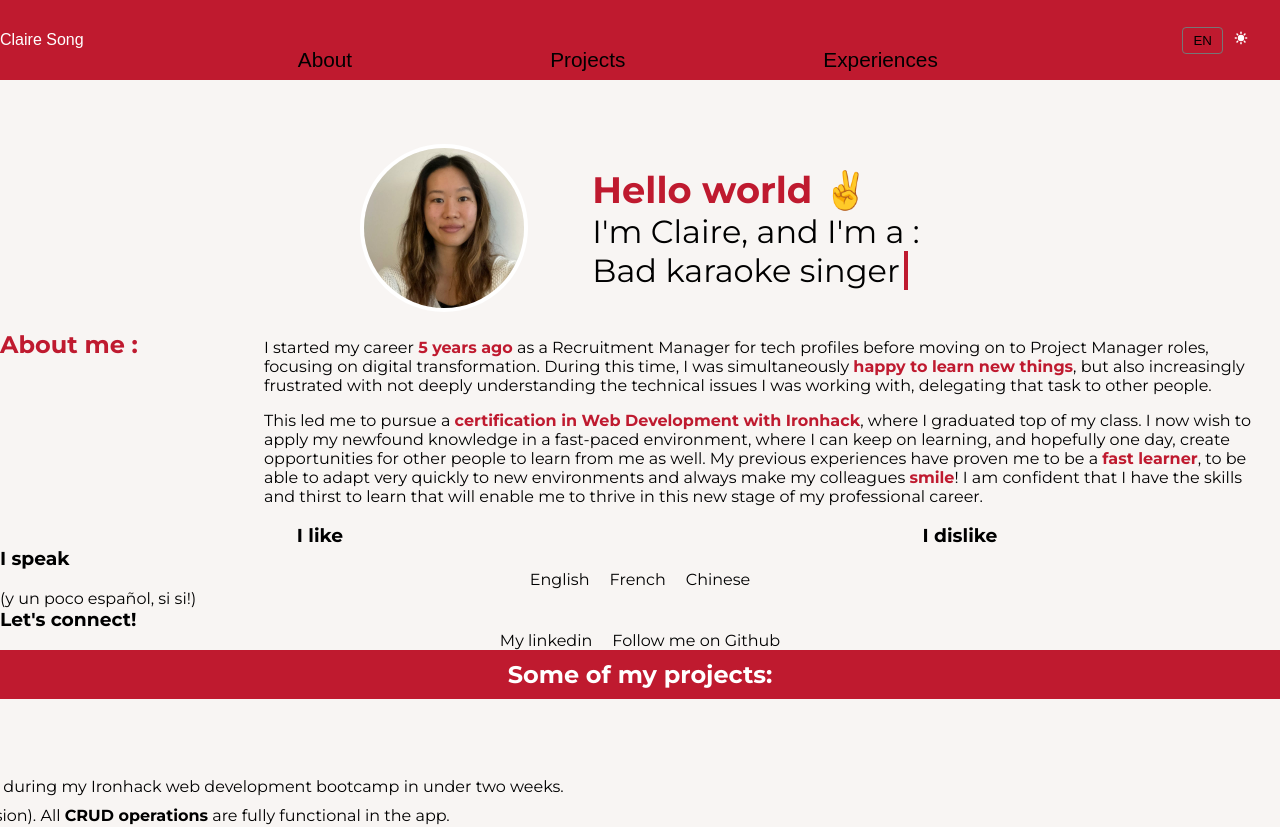
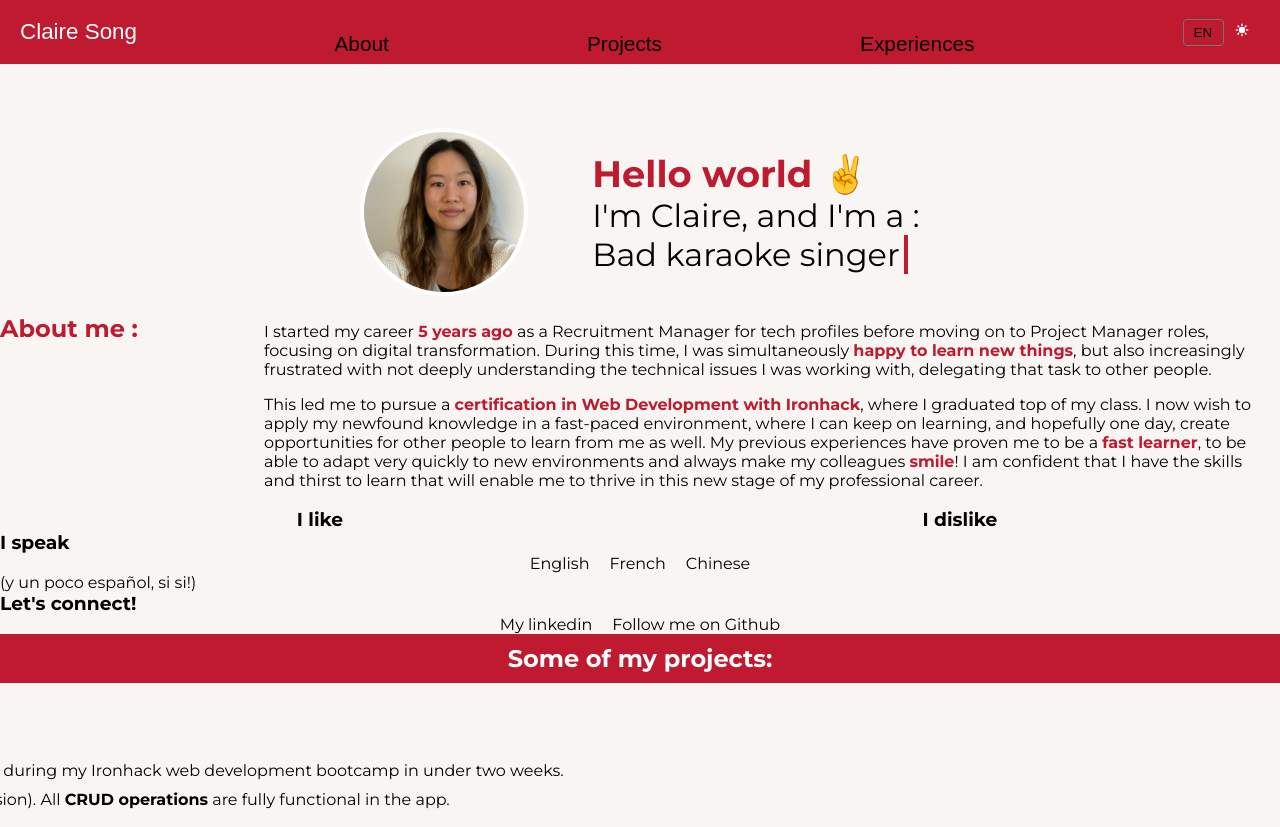
Before and after one commit to claire2d2/portfolio, a React (Vite) app: page / in a window 1280 px wide. Shown: the top 827 px of the page. Built offline with nearby package versions, Linux system fonts and the light colour scheme; grey boxes are pictures that could not be loaded; a web font is replaced by a local one.

Commit message:
nax fixes

```diff
--- a/src/layout/Navbar/Navbar.css
+++ b/src/layout/Navbar/Navbar.css
@@ -1,6 +1,6 @@
 nav {
   width: 100vw;
-  height: 10dvh;
+  height: 8dvh;
   position: sticky;
   top: 0;
   font-family: sans-serif;
@@ -15,6 +15,11 @@ nav {
 
 nav.nav-bar--hidden {
   transform: translateY(-100%);
+}
+
+.nav-title {
+  font-size: 1.4rem;
+  padding: 0 20px;
 }
 
 .homepage {
--- a/src/layout/Navbar/Navbar.tsx
+++ b/src/layout/Navbar/Navbar.tsx
@@ -1,6 +1,5 @@
 import useSettings from "../../context/useSettings";
 import { useState, useEffect } from "react";
-import { useNavigate } from "react-router-dom";
 import { HashLink } from "react-router-hash-link";
 
 // style
@@ -12,7 +11,6 @@ const Navbar = () => {
   const { darkMode, setDarkMode, setLanguage } = useSettings();
   const [navClassList, setNavClassList] = useState<string[]>([]);
   const scroll = useScrollListener();
-  const [currLocation, setCurrLocation] = useState<string>("");
 
   // make navbar disappear when scrolling down and reappear when scrolling up
   useEffect(() => {
@@ -24,20 +22,6 @@ const Navbar = () => {
     setNavClassList(_classList);
   }, [scroll.y, scroll.lastY]);
 
-  // highlight link if the user is currently at that page
-  useEffect(() => {
-    setCurrLocation(location.pathname.split("/")[1]);
-  }, []);
-
-  function changeLocation(destination: string) {
-    setCurrLocation(destination);
-    scrollToTop();
-  }
-
-  // scroll back to top when navigating between pages
-  function scrollToTop() {
-    window.scrollTo(0, 0);
-  }
   // handle dark mode
   // function to set a given theme/color-scheme
   function setTheme(themeName: string) {
@@ -83,35 +67,21 @@ const Navbar = () => {
   //TODO make navbar appear and disappear en fonction du scroll
   return (
     <nav className={navClassList.join(" ")}>
-      <div>
-        <button onClick={() => changeLocation("")}>Claire Song</button>
-      </div>
+      <div className="nav-title">Claire Song</div>
       <div className="pages">
         <ul>
           <li>
-            <HashLink
-              smooth
-              to="#about"
-              onClick={() => changeLocation("about")}
-            >
+            <HashLink smooth to="#about">
               About
             </HashLink>
           </li>
           <li>
-            <HashLink
-              smooth
-              to="#projects"
-              onClick={() => changeLocation("projects")}
-            >
+            <HashLink smooth to="#projects">
               Projects
             </HashLink>
           </li>
           <li>
-            <HashLink
-              smooth
-              to="#experiences"
-              onClick={() => changeLocation("experiences")}
-            >
+            <HashLink smooth to="#experiences">
               Experiences
             </HashLink>
           </li>
```
